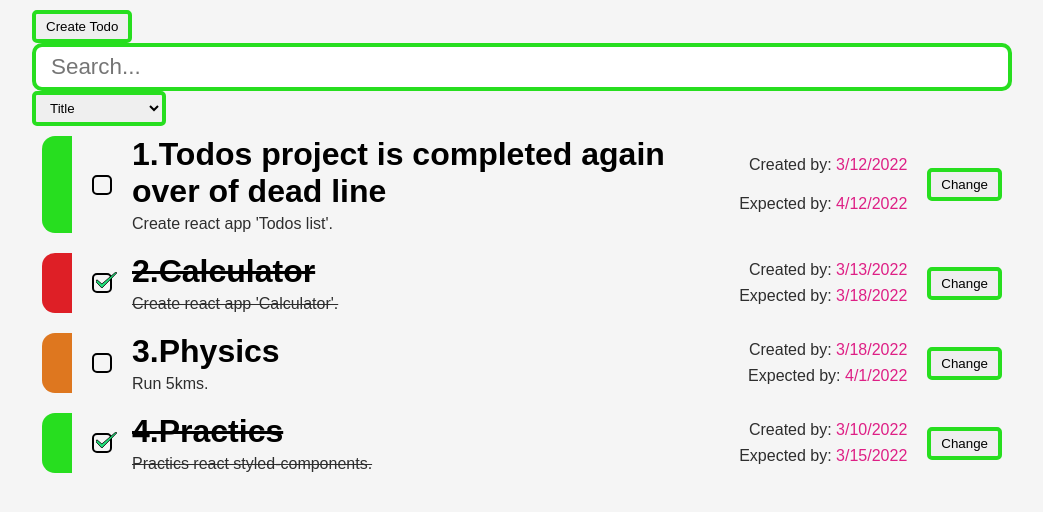
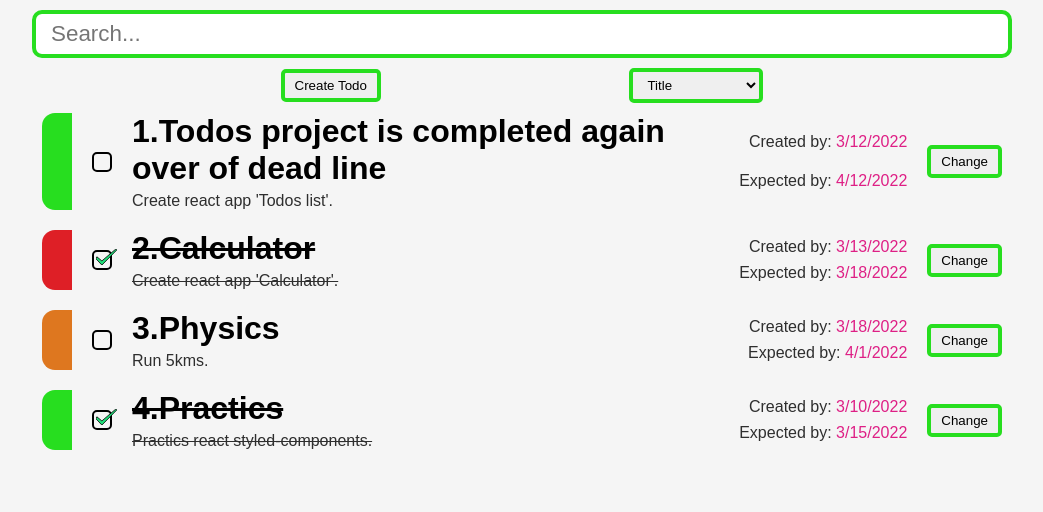
Before and after one commit to V-Babayan/todo-list, a React (Create React App) app: page / in a window 1280 px wide. Shown: the top 512 px of the page, without its empty margins (118-1161 px from the left). Built offline with nearby package versions, Linux system fonts and the light colour scheme.

Commit message:
feat: add priority filter

```diff
--- a/src/App.jsx
+++ b/src/App.jsx
@@ -1,12 +1,10 @@
-import React, { memo, useState, useMemo } from "react";
+import React, { memo, useState } from "react";
 
 import Modal from "./components/modal/Modal";
 import TodoList from "./components/todo-list/TodoList";
-import Button from "./components/core-ui/button/Button";
 import ModalForm from "./components/modal-form/ModalForm";
-import Select from "./components/core-ui/select/Select";
-import Input from "./components/core-ui/input/Input";
 import { useTodos } from "./hooks/useTodos";
+import FilterForm from "./components/filter-form/FilterForm";
 
 let currentTodo;
 
@@ -81,6 +79,11 @@ function App() {
     currentTodo = {};
   };
 
+  const creatingHundle = () => {
+    currentTodo = {};
+    setModalActive(true);
+  };
+
   const createItem = (item) => {
     setTodos([...todos, { ...item, id: Date.now(), isActive: true }]);
     setModalActive(false);
@@ -93,31 +96,7 @@ function App() {
 
   return (
     <div>
-      <Button
-        onClick={() => {
-          currentTodo = {};
-          setModalActive(true);
-        }}>
-        Create Todo
-      </Button>
-      <form>
-        <Input
-          value={filter.query}
-          onChange={(e) => setFilter({ ...filter, query: e.target.value })}
-          placeholder={"Search..."}
-        />
-        <Select
-          options={[
-            { value: "title", name: "Title" },
-            { value: "description", name: "Description" },
-            { value: "created", name: "Created date" },
-            { value: "expected", name: "Expected date" },
-          ]}
-          defaultTitle={"Sorting by"}
-          value={filter.sort}
-          setValue={(newSorting) => setFilter({ ...filter, sort: newSorting })}
-        />
-      </form>
+      <FilterForm filter={filter} setFilter={setFilter} create={creatingHundle} />
       <TodoList
         todos={sortedAndSearchedTodos}
         change={changeTodoModal}
--- a/src/components/filter-form/FilterForm.jsx
+++ b/src/components/filter-form/FilterForm.jsx
@@ -27,6 +27,7 @@ const FilterForm = ({ filter, setFilter, create }) => {
             { value: "description", name: "Description" },
             { value: "created", name: "Created date" },
             { value: "expected", name: "Expected date" },
+            { value: "priority", name: "Priority" },
           ]}
           defaultTitle={"Sorting by"}
           value={filter.sort}
--- /dev/null
+++ b/src/helpers/priorityNumbers.js
@@ -0,0 +1,12 @@
+export const priorityNumbers = (string) => {
+  switch (string) {
+    case "high":
+      return 1;
+    case "medium":
+      return 2;
+    case "low":
+      return 3;
+    default:
+      return 0;
+  }
+};
--- a/src/hooks/useTodos.js
+++ b/src/hooks/useTodos.js
@@ -1,4 +1,5 @@
 import { useMemo } from "react";
+import { priorityNumbers } from "../helpers/priorityNumbers";
 
 export const useSortTodos = (sort, todos) => {
   const sortedTodos = useMemo(() => {
@@ -9,6 +10,9 @@ export const useSortTodos = (sort, todos) => {
       case "created":
       case "expected":
         return [...todos].sort((a, b) => Date.parse(a[sort]) - Date.parse(b[sort]));
+
+      case "priority":
+        return [...todos].sort((a, b) => priorityNumbers(b[sort]) - priorityNumbers(a[sort]));
 
       default:
         return todos;
```
